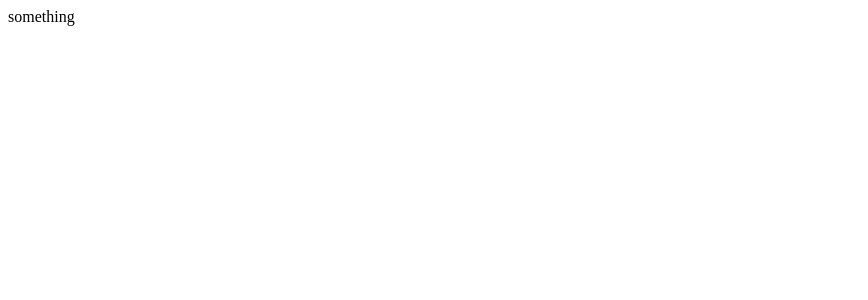
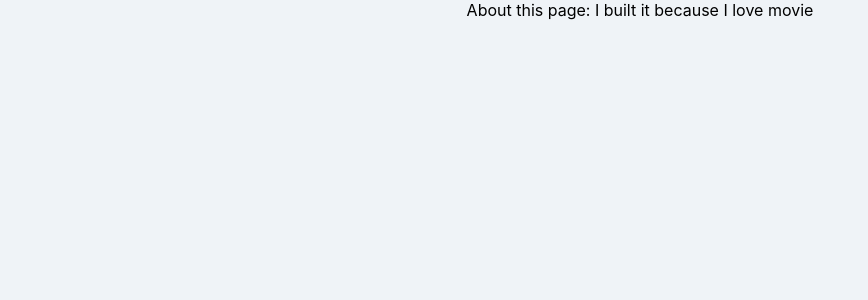
Before and after one commit to leesiyun/react-mini-app, a React (Create React App) app: page /#/about in a window 1280 px wide. Shown: the top 300 px of the page, without its empty margins (0-868 px from the left). Built offline with nearby package versions, Linux system fonts and the light colour scheme.

Commit message:
#14.1 : Building the Router

```diff
--- a/src/App.js
+++ b/src/App.js
@@ -1,7 +1,17 @@
 import React from "react";
+import { HashRouter, Routes, Route } from "react-router-dom";
+import Home from "./routes/Home";
+import About from "./routes/About";
 
 function App() {
-  return <span>something</span>;
+  return (
+    <HashRouter>
+      <Routes>
+        <Route path="/" exact={true} element={<Home />} />
+        <Route path="/about" element={<About />} />
+      </Routes>
+    </HashRouter>
+  );
 }
 
 export default App;
--- a/src/components/Movie.js
+++ b/src/components/Movie.js
@@ -1,6 +1,6 @@
 import React from "react";
 import PropTypes from "prop-types";
-import "./components/Movie.css";
+import "./Movie.css";
 
 function Movie({ year, title, summary, poster, genres }) {
   return (
--- a/src/routes/About.js
+++ b/src/routes/About.js
@@ -0,0 +1,7 @@
+import React from "react";
+
+const About = () => {
+  return <div>About this page: I built it because I love movie</div>;
+};
+
+export default About;
--- a/src/routes/Home.js
+++ b/src/routes/Home.js
@@ -1,6 +1,6 @@
 import React from "react";
 import axios from "axios";
-import Movie from "..components/Movie";
+import Movie from "../components/Movie";
 import "./Home.css";
 
 class Home extends React.Component {
```
